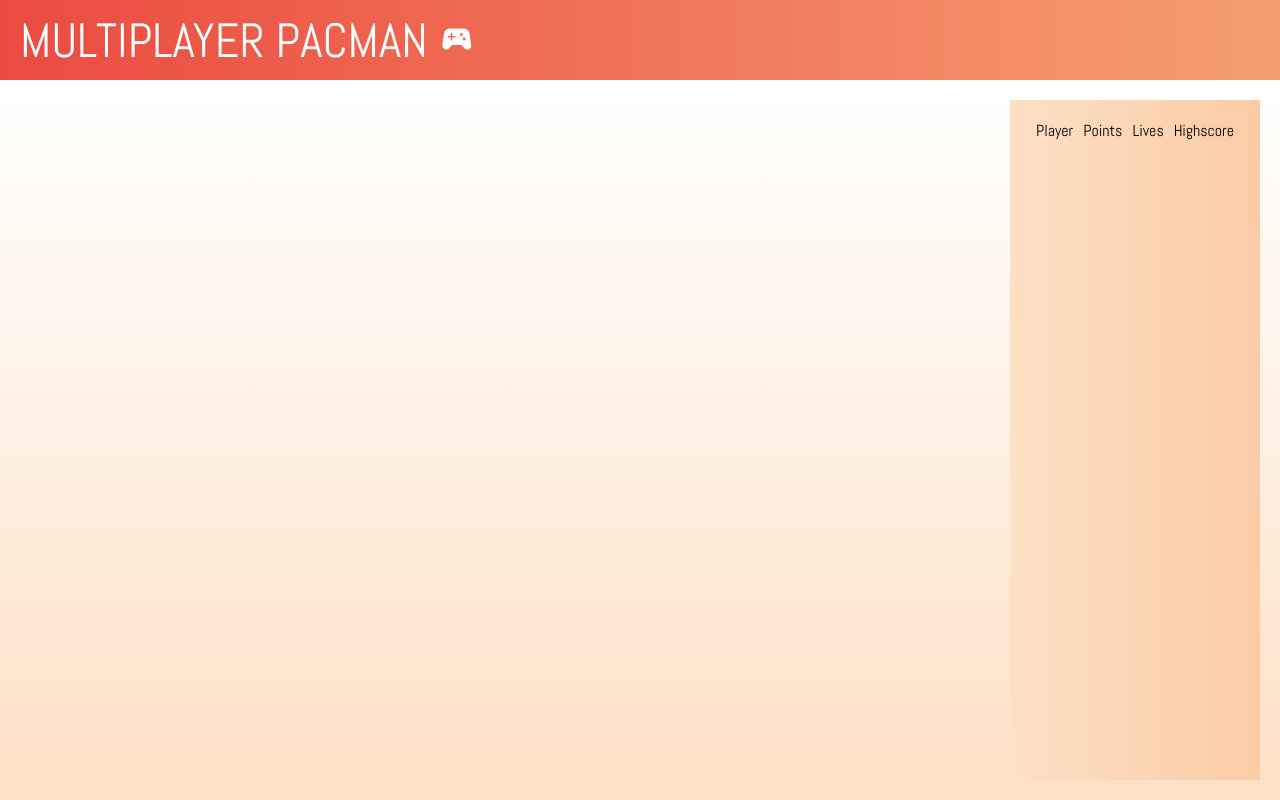
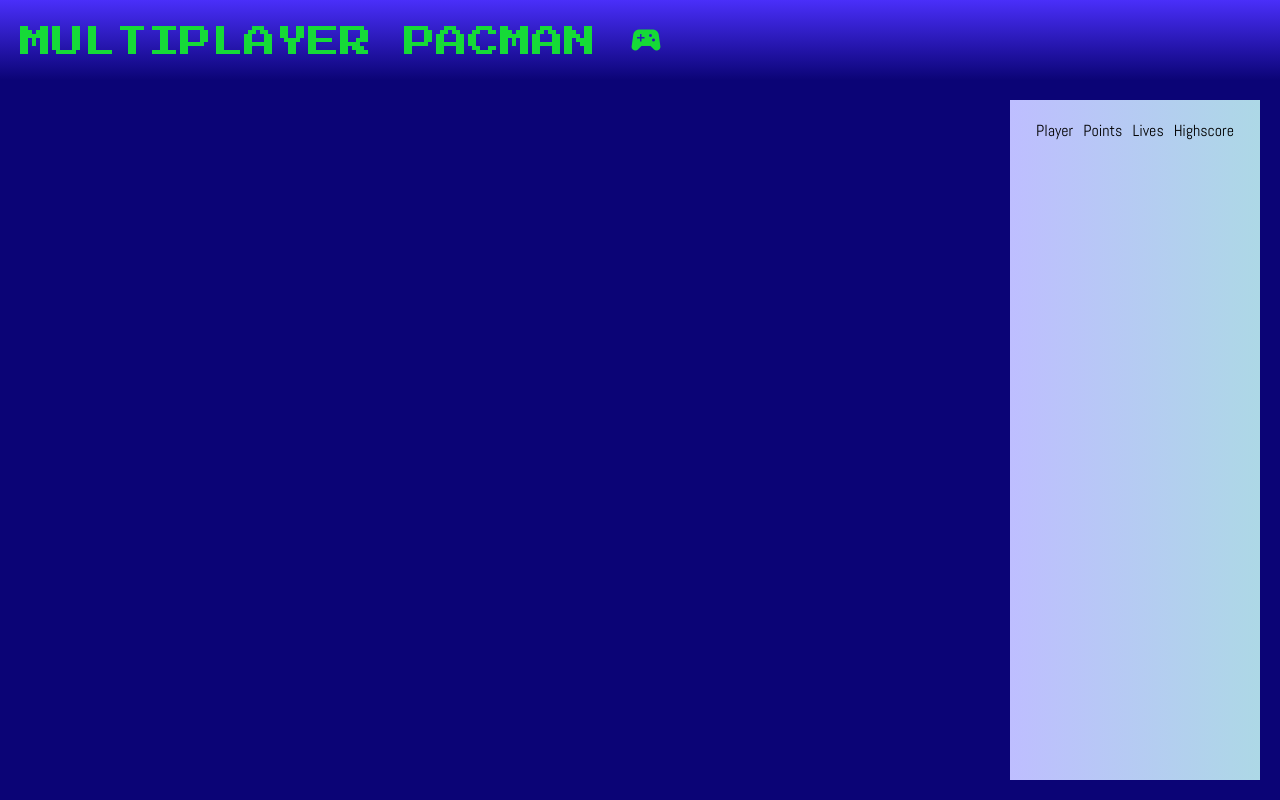
Before and after one commit to EdTengHR/MultiplayerPacman, a website: page public/index.html in a window 1280 px wide. Drawn offline with nearby package versions, Linux system fonts and the light colour scheme; no server answers.

Commit message:
frontend

```diff
--- a/public/index.html
+++ b/public/index.html
@@ -4,6 +4,9 @@
     <title>The Chatroom</title>
     <script src="https://code.jquery.com/jquery-3.6.0.min.js"></script>
     <link href="https://fonts.googleapis.com/icon?family=Material+Icons" rel="stylesheet">
+    <link rel="preconnect" href="https://fonts.googleapis.com">
+    <link rel="preconnect" href="https://fonts.gstatic.com" crossorigin>
+    <link href="https://fonts.googleapis.com/css2?family=Press+Start+2P&display=swap" rel="stylesheet">
     <link href="style.css" rel="stylesheet">
     <!-- <link rel="stylesheet" type="text/css" href="css/bootstrap.min.css"> -->
     <script src="/socket.io/socket.io.min.js"></script>
@@ -114,7 +117,7 @@
         </div>
 
         <div class="col-md-8 col-md-offset-5" id="pacman-img">
-            <img src="./img/96px-Pacman.jpg" class="img-responsive">
+            <img src="./pacman-png-25186.png" class="img-responsive">
         </div>
     </script>
 
--- a/public/style.css
+++ b/public/style.css
@@ -1,31 +1,33 @@
 @import url("https://fonts.googleapis.com/css2?family=Abel&display=swap");
+@import url('https://fonts.googleapis.com/css2?family=Press+Start+2P&display=swap');
+
 :root {
     --material-icons-color: black;
     --field-color: gray;
     --field-background: white;
     --field-background-hover: #eee;
     --input-background: #eee;
-    --overlay-background: rgba(245, 158, 114, 0.8);
-    --overlay-caption-color: #eb4a40;
-    --overlay-content-background: linear-gradient(white, #fde0c5);
+    --overlay-background: #18034a;
+    --overlay-caption-color: black;
+    --overlay-content-background: linear-gradient(rgb(190, 190, 255), lightblue);
 
-    --header-background: linear-gradient(to right, #eb4a40, #f59e72);
-    --main-panel-background: linear-gradient(white, #fde0c5);
-    --online-users-panel-background: linear-gradient(to right, #fde0c5, #facba6);
+    --header-background: linear-gradient(#3618f9e6,#0b0476);
+    --main-panel-background: linear-gradient(#0b0476,#0b0476);
+    --online-users-panel-background: linear-gradient(to right, rgb(190, 190, 255), lightblue);
     --game-panel-background: none;
 
-    --title-color: white;
-    --caption-color: white;
+    --title-color: rgb(22, 218, 55);
+    --caption-color: rgb(22, 218, 55);
 
-    --font-color: black;
+    --font-color: rgb(0, 0, 0);
     --date-color: gray;
 
-    --register-form-background: linear-gradient(#fde0c5, #facba6);
+    --register-form-background: linear-gradient(#5940ffa3,#1e14a9);
     --warning-color: red;
 
-    --button-color: white;
-    --button-background: #f2855d;
-    --button-background-hover: #f8b58b;
+    --button-color: black;
+    --button-background: rgb(22, 218, 55);
+    --button-background-hover: rgb(81, 255, 110);
 }
 * {
     font-family: "Abel", sans-serif;
@@ -168,8 +170,8 @@
     padding: 0 20px;
 }
 #title {
-    font-family: Abel, sans-serif;
-    font-size: 300%;
+    font-family: 'Press Start 2P', cursive;
+    font-size: 200%;
     text-transform: uppercase;
     color: var(--title-color);
     user-select: none;
@@ -196,25 +198,25 @@
     flex-grow: 1;
     align-items: stretch;
     height: 100%;
-    background: var(--game-panel-background);
     padding: 0;
+
 }
 
 #game-canvas{
-	border: 1px solid black;
+	border: 1px solid rgb(0, 0, 0);
 	background-color: #000000;
 }
 
 #chat-area {
     height: 100%;
-    align-items: flex-start;
+    align-items: center;
     justify-content: start;
     gap: 20px;
     overflow-y: auto;
     padding: 10px;
 }
 .chat-message-panel {
-    align-items: flex-start;
+    align-items: center;
     padding: 0;
 }
 .chat-message {
@@ -225,6 +227,10 @@
 .chat-date {
     font-size: 75%;
     color: var(--date-color);
+}
+#initial-buttons, #pacman-img{
+    display: flex;
+    justify-content: center;
 }
 
 /* Online users panel */
```
Also changed, not shown: public/bg.jpg (added), public/pacman-png-25186.png (added).
